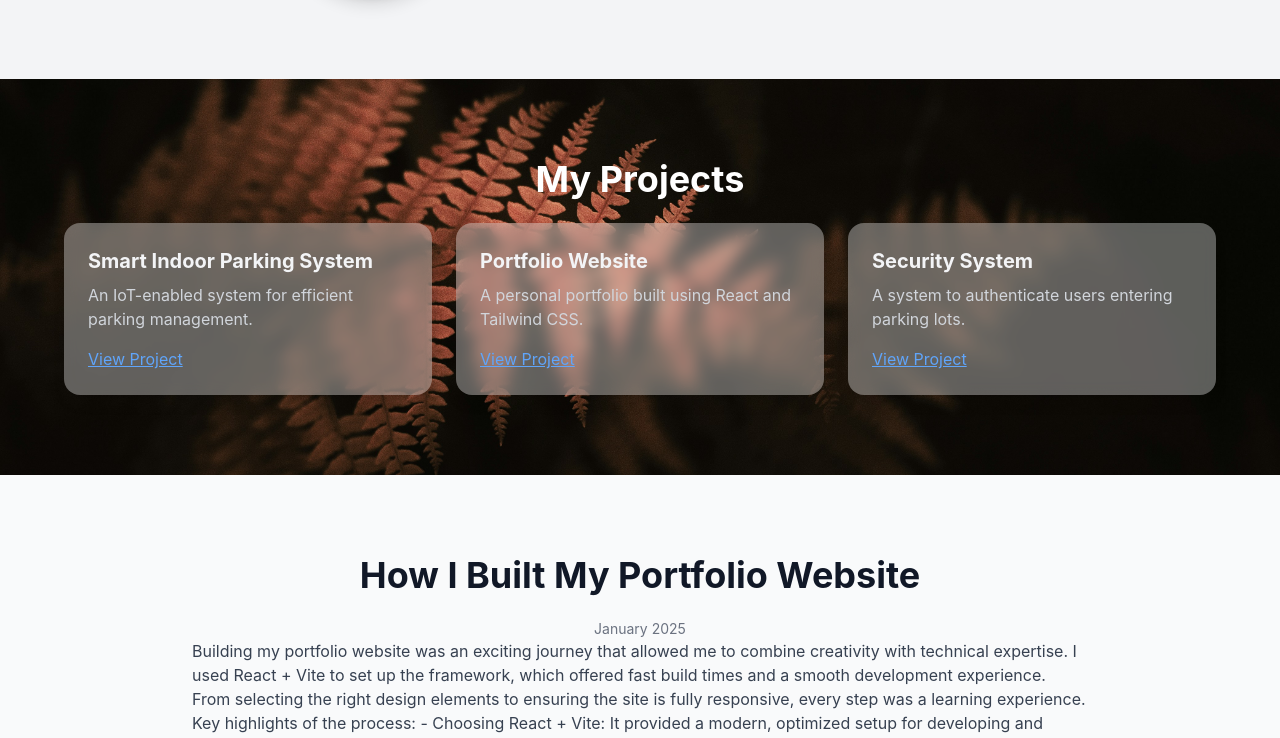
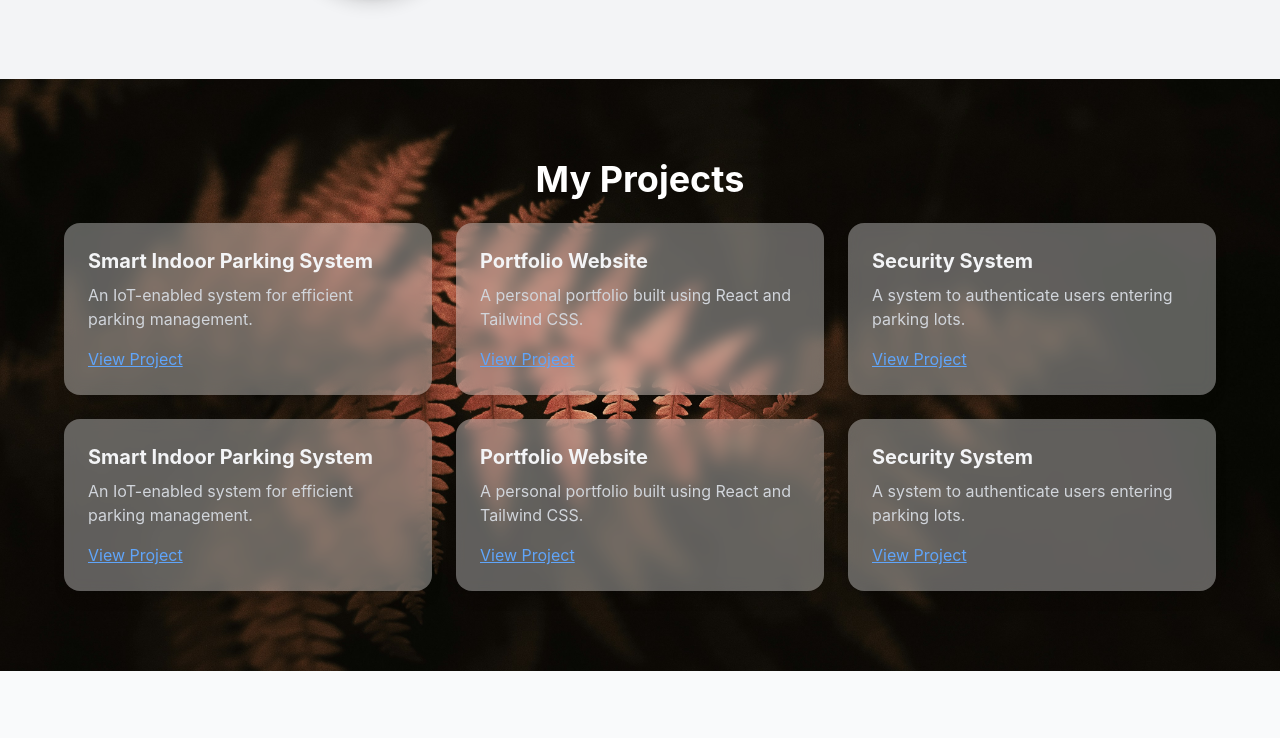
Before and after one commit to RushiPatel9144/portfolioWebsite, a React (Vite) app: page /blog/1 in a window 1280 px wide. Shown: the part 1197-1935 px from the top of the page. Built offline with nearby package versions, Linux system fonts and the light colour scheme.

Commit message:
added total 6 projects , yet to edit them and thier -visit projects- link

```diff
--- a/src/components/Hero.jsx
+++ b/src/components/Hero.jsx
@@ -23,7 +23,7 @@ const Hero = () => {
 				</p>
 				<a
 					href="#footer"
-					className="inline-block px-6 py-3 rounded-3xl shadow-md transition duration-300 transform hover:scale-105 bg-gradient-to-r from-amber-500 via-amber-600 to-pink-500 text-white font-bold py-3 px-6 rounded-full shadow-lg transform transition duration-300 ease-in-out hover:scale-110 hover:shadow-xl hover:rotate-3 focus:outline-none"
+					className="inline-block px-6 py-3 rounded-3xl shadow-md transition duration-300 transform bg-gradient-to-r from-amber-500 via-amber-600 to-pink-500 text-white font-bold hover:scale-110 hover:shadow-xl hover:rotate-3 focus:outline-none"
 				>
 					Let's Connect
 				</a>
--- a/src/components/ProjectDetails.jsx
+++ b/src/components/ProjectDetails.jsx
@@ -12,7 +12,7 @@ const ProjectDetails = () => {
 	}
 
 	return (
-		<div className="p-10"
+		<div className="p-10 bg-gray-800"
         >
 			<h2 className="text-3xl font-bold">{project.name}</h2>
 			<p>{project.details}</p>
--- a/src/components/Projects.jsx
+++ b/src/components/Projects.jsx
@@ -22,7 +22,7 @@ const Projects = () => {
 					<div
 						key={project.id}
 						className="p-6 backdrop-blur text-gray-100 rounded-2xl shadow-lg bg-white/35 hover:shadow-2xl
-                 hover:bg-transparent/5 transition-opacity transition-colors transition-transform duration-500 hover:border hover:border-white
+                 hover:bg-transparent/5 transition-all duration-500 hover:border hover:border-white
                  ease-in-out transform hover:scale-95 group"
 					>
 						<h3 className="text-xl font-bold mb-2 group-hover:scale-95 transition-transform ease-in">
--- a/src/data/projectData.json
+++ b/src/data/projectData.json
@@ -9,7 +9,41 @@
             "Microcontrollers",
             "Cloud Integration"
         ],
+        "link": "https://github.com/RushiPatel9144/SmartIndoorParkingSystem"
+    },
+    {
+        "id": "22",
+        "name": "Portfolio Website",
+        "description": "A personal portfolio built using React and Tailwind CSS.",
+        "details": "A responsive portfolio showcasing projects, blogs, and contact details, built using modern frontend technologies.",
+        "technologies": [
+            "React",
+            "Tailwind CSS"
+        ],
         "link": "#navbar"
+    },
+    {
+        "id": "33",
+        "name": "Security System",
+        "description": "A system to authenticate users entering parking lots.",
+        "details": "This project includes facial recognition and RFID-based authentication to ensure secure parking lot access.",
+        "technologies": [
+            "Facial Recognition",
+            "RFID"
+        ],
+        "link": "#navbar"
+    },
+    {
+        "id": "11",
+        "name": "Smart Indoor Parking System",
+        "description": "An IoT-enabled system for efficient parking management.",
+        "details": "This project uses sensors, microcontrollers, and cloud integration to optimize parking space usage in real-time. The system can be accessed via a mobile app for both users and owners.",
+        "technologies": [
+            "IoT",
+            "Microcontrollers",
+            "Cloud Integration"
+        ],
+        "link": "https://github.com/RushiPatel9144/SmartIndoorParkingSystem"
     },
     {
         "id": "22",
```
